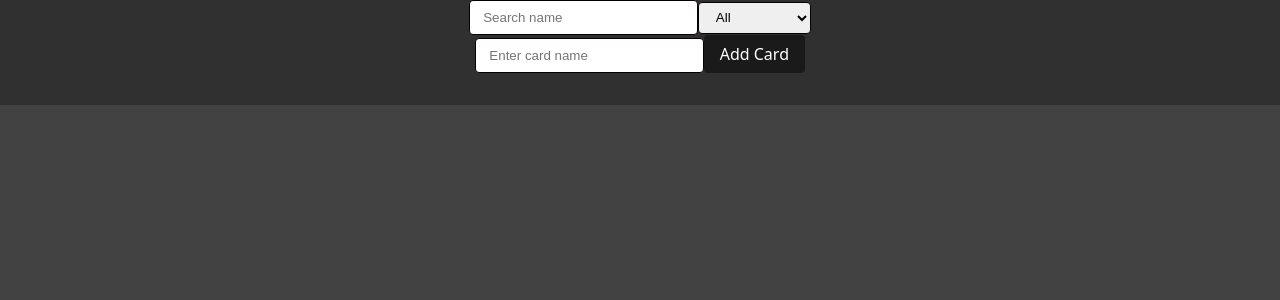
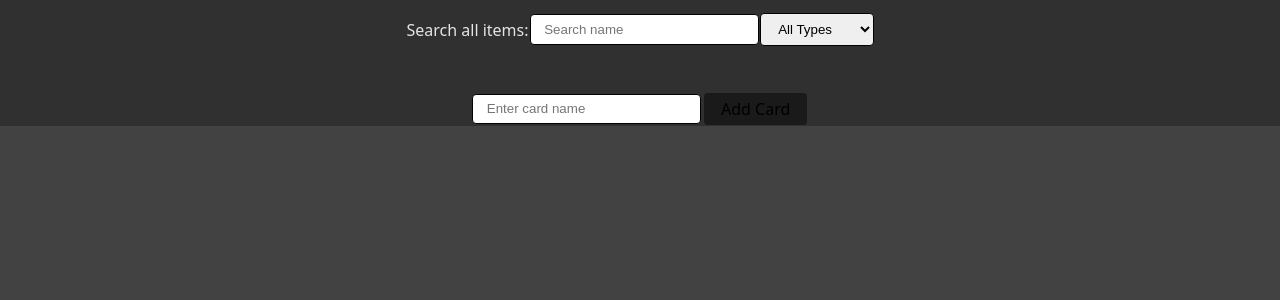
Before and after one commit to zgibson6464/pantry_app, a React (Vite) app in the folder pantry_app_client/: page / in a window 1280 px wide. Shown: the top 300 px of the page. Built offline with nearby package versions, Linux system fonts and the light colour scheme.

Commit message:
Customized styling to make forms and buttons more uniform

```diff
--- a/pantry_app_client/package.json
+++ b/pantry_app_client/package.json
@@ -15,7 +15,8 @@
     "react": "^19.0.0",
     "react-bootstrap": "^2.10.9",
     "react-dom": "^19.0.0",
-    "react-router-dom": "^7.5.0"
+    "react-router-dom": "^7.5.0",
+    "react-toastify": "^11.0.5"
   },
   "devDependencies": {
     "@eslint/js": "^9.21.0",
--- a/pantry_app_client/src/pages/Pantry.jsx
+++ b/pantry_app_client/src/pages/Pantry.jsx
@@ -129,9 +129,10 @@ function Pantry() {
     const userItems = searchTermState.filter((item) => item.cardId === cardId);
     return userItems.map((item) => (
       <div key={item.id} className="item">
-        <h4>{item.title}</h4>
-        <p>{item.quantity} </p>
+        <h3>{item.title}</h3>
+        <p>Qty: {item.quantity} </p>
         <p>{item.type} </p>
+        <div className="item-button-group">
           <button onClick={() => handleUpdateQuantity(item.id, 1)}>+</button>
           <button
             onClick={() => handleUpdateQuantity(item.id, -1)}
@@ -140,13 +141,16 @@ function Pantry() {
             -
           </button>
           <button
-          onClick={() => deleteItem(item.id, setItemState, setSearchTermState)}
+            onClick={() =>
+              deleteItem(item.id, setItemState, setSearchTermState)
+            }
           >
             Delete
           </button>
           <button onClick={() => handleUpdateCart(item.id, item.inCart)}>
             {item.inCart ? "Remove from Cart" : "Add to Cart"}{" "}
           </button>
+        </div>
       </div>
     ));
   };
@@ -194,9 +198,10 @@ function Pantry() {
   return (
     <>
       <form className="form">
+        <p>Search all items: </p>
         <input placeholder="Search name" onChange={handleSearchName}></input>
         <select onChange={handleSearchType}>
-          <option value="">All</option>
+          <option value="">All Types</option>
           <option value="beverage">Beverage</option>
           <option value="bread">Bread</option>
           <option value="cereal">Cereal</option>
@@ -211,6 +216,7 @@ function Pantry() {
           <option value="vegetable">Vegetable</option>
         </select>
       </form>
+      <div className="cards"> {cards} </div>
       <form className="form" onSubmit={addPantry}>
         <input
           placeholder="Enter card name"
@@ -219,7 +225,6 @@ function Pantry() {
         />
         <button type="submit">Add Card</button>
       </form>
-      <div className="cards"> {cards} </div>
     </>
   );
 }
--- a/pantry_app_client/src/styles.css
+++ b/pantry_app_client/src/styles.css
@@ -50,17 +50,6 @@ h1 {
   position: static; /* Remove absolute positioning to avoid conflicts */
 }
 
-button {
-  border-radius: 4px;
-  border: 1px solid transparent;
-  padding: 0.6em;
-  font-size: 1em;
-  font-weight: 500;
-  font-family: inherit;
-  background-color: #1a1a1a;
-  cursor: pointer;
-  transition: border-color 0.25s;
-}
 button:hover {
   border-color: #646cff;
 }
@@ -132,18 +121,22 @@ button:focus-visible {
   padding: 0.5em 1em;
   background-color: #1a1a1a;
   color: white;
-  border: none;
   border-radius: 4px;
   cursor: pointer;
 }
 
-.card-button:hover {
-  padding: 0.5em 1em;
+button {
+  border-radius: 4px;
+  border: 1px solid transparent;
+  padding: 0.25em 1em;
+  margin: 0 0.1em;
+  font-size: 1em;
+  font-weight: 500;
+  font-family: inherit;
   background-color: #1a1a1a;
-  color: white;
-  border: #535bf2 1px solid;
-  border-radius: 4px;
   cursor: pointer;
+  transition: border-color 0.25s;
+  height: auto;
 }
 
 .items {
@@ -152,13 +145,13 @@ button:focus-visible {
   border: #000000 solid 1px;
   border-radius: 0.5em;
   padding: 0.1em 0.2em;
+  font-family: Arial, Helvetica, sans-serif;
 }
 
 .item {
   display: flex;
   flex-direction: row;
   align-items: center;
-  justify-content: flex-start;
   border: #000000 solid 1px;
   border-radius: 0.2em;
   padding: 0.25em 0.5em;
@@ -169,36 +162,38 @@ button:focus-visible {
   padding: 0.2em;
 }
 
+.item-button-group {
+  flex-direction: row;
+  display: grid;
+  gap: 0.1em;
+  margin-left: auto;
+  justify-content: flex-end;
+  grid-template-columns: repeat(2, 1fr);
+}
+
 .item button {
+  justify-content: flex-end;
   background-color: #1a1a1a;
   color: white;
-  border: none;
   border-radius: 4px;
   cursor: pointer;
-  padding: 0.25em 1em;
+  padding: auto 1em;
   margin: 0.1em;
   font-size: 12px;
 }
-.item-button:hover {
-  border: #535bf2 1px solid;
-  border-radius: 4px;
-  cursor: pointer;
-  padding: 0.25em 1em;
-  margin: 0.1em;
-  font-size: small;
-  background-color: #1a1a1a;
-  color: white;
-}
 
 form {
+  display: flex;
   align-items: center;
   justify-content: center;
+  padding: 0.1em 0em;
 }
-input {
+form input {
   width: 100%;
   max-width: 200px;
   padding: 0.5em 1em;
-  height: 1.5em;
+  margin: 0 0.1em;
+  height: auto;
   border: 1px solid #060000;
   border-radius: 4px;
 }
@@ -208,13 +203,5 @@ form select {
   padding: 0.5em 1em;
   border: 1px solid #060000;
   border-radius: 4px;
+  height: auto;
 }
-
-form button {
-  padding: 0.5em 1em;
-  background-color: #1a1a1a;
-  color: white;
-  border: none;
-  border-radius: 4px;
-  cursor: pointer;
-}
```
Also changed, not shown: 1 other file (tests, documents, lock files or other folders). Lines whose indentation alone changed are shown as unchanged.
